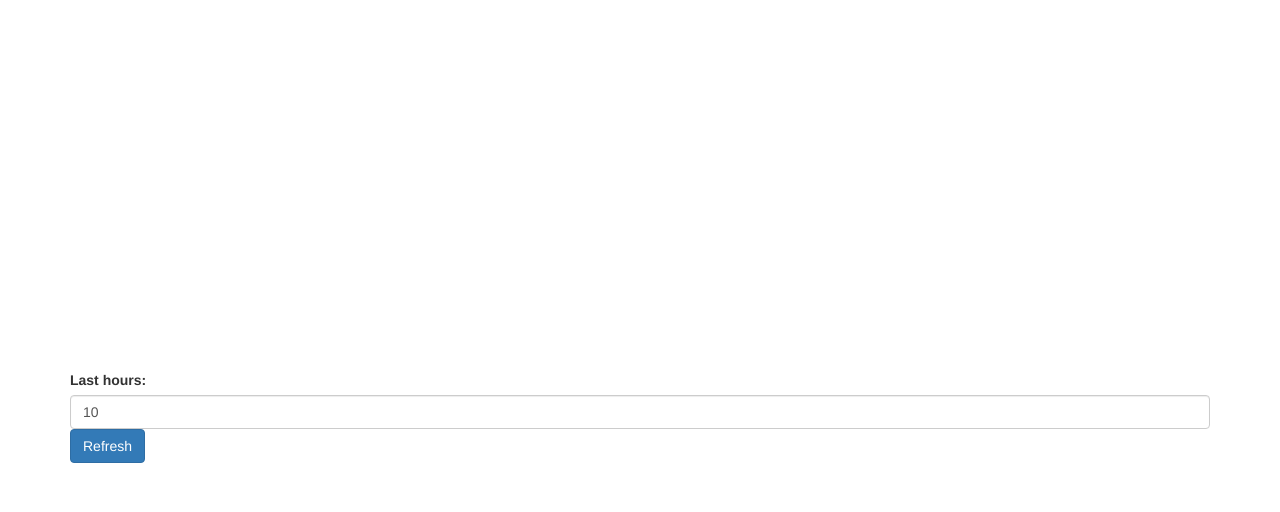
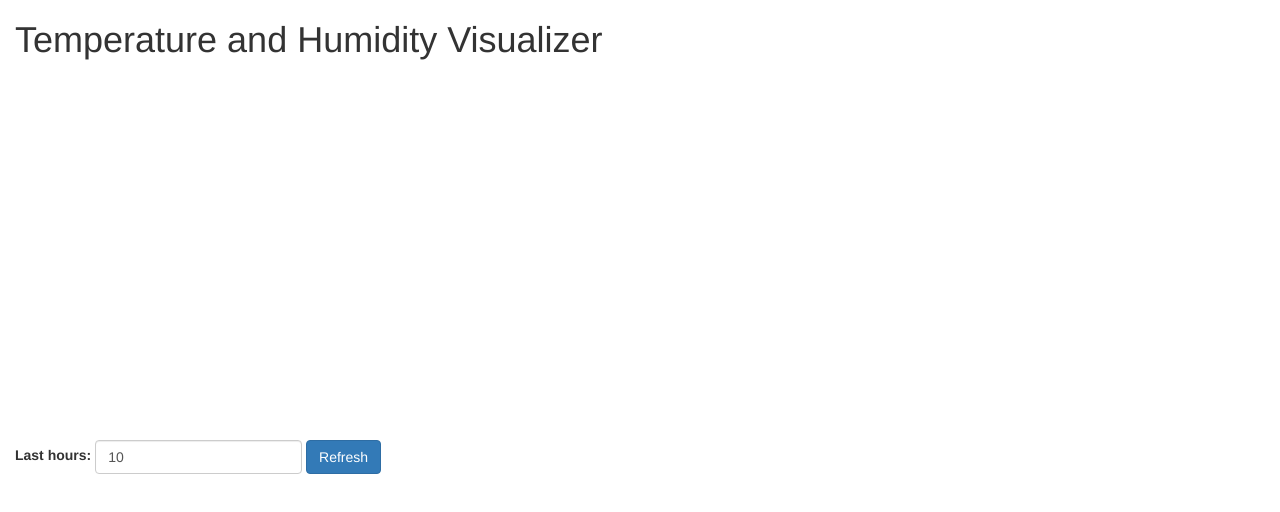
Before and after one commit to DoGab/temperature_humidity_db, a plain HTML site: page var/www/html/index.html in a window 1280 px wide. Drawn offline with nearby package versions, Linux system fonts and the light colour scheme; no server answers.

Commit message:
Updated index.html

```diff
--- a/var/www/html/index.html
+++ b/var/www/html/index.html
@@ -38,44 +38,46 @@ function refresh() {
 
 function getHours() {
   hours = document.getElementById("hours").value;
-  //alert(hours);
   if (hours == null || hours == 0) {
     hours = 10;
   }
+  hours = {'hours': hours};
   return hours;
 }
 
 
 function getChart() {
 
-
   event.preventDefault();
 
-post_hours = getHours();
-//alert(post_hours);
+  var post_hours = getHours();
+  //console.log(post_hours);
 
   var request;
   request = $.ajax({
-    type: 'GET',
+    type: "POST",
+    url: "/sqlite_query.php",
+    data: post_hours,
     dataType: 'json',
-    url: "/sqlite_query.php",
+  });
+
+  request.fail(function() {
+    console.log("error while ajax call");
   });
 
 
   request.done(function(msg) {
-  //alert ( "Response: " + JSON.stringify(msg) );
-  console.log(msg);
-
+    //console.log(msg);
 
     var dataPoints1 = getTempData(msg);
-//alert(JSON.stringify(dataPoints1));
+    //console.log(JSON.stringify(dataPoints1));
     var dataPoints2 = getHumData(msg);
-//alert(JSON.stringify(dataPoints2));
+    //console.log(dataPoints2);
 
     var chart = new CanvasJS.Chart("chartContainer", {
 	animationEnabled: true,
 	title:{
-		text: "Temperature And Humidity Time Graph"
+		text: "Graph"
 	},
 	toolTip: {
 		shared: true
@@ -118,12 +120,11 @@ var chart = new CanvasJS.Chart("chartContainer", {
 		dataPoints: dataPoints1
 	}]
     });
+
     chart.render();
-
 
     return chart;
   });
-
 }
 
 window.onload = function () {
@@ -134,14 +135,25 @@ window.onload = function () {
 </script>
 </head>
   <body>
-    <div class="container">
+    <div id="main" class="container-fluid">
+      <div class="row">
+        <div class="col-xs-12 col-sm-12 col-lg-12">
+          <h1>Temperature and Humidity Visualizer</h1>
+        </div>
+      </div>
+      <div class="row">
+        <div class="col-xs-12 col-sm-12 col-lg-12">
 	  <div id="chartContainer" style="height: 370px; width: 100%;"></div>
 	  <script src="https://canvasjs.com/assets/script/canvasjs.min.js"></script>
-      <div id="main" class="form-group">
+	  <form class="form-inline">
+	    <div class="form-group">
 	      <label for="usr">Last hours:</label>
 	      <input type="number" name="enter" class="form-control" value="10" id="hours"/>
 	      <button type="button" class="btn btn-primary" onclick="refresh()">Refresh</button>
 	    </div>
+	  </form>
+        </div>
+      </div>
     </div>
   </body>
 </html>
```
Lines whose indentation alone changed are shown as unchanged.
